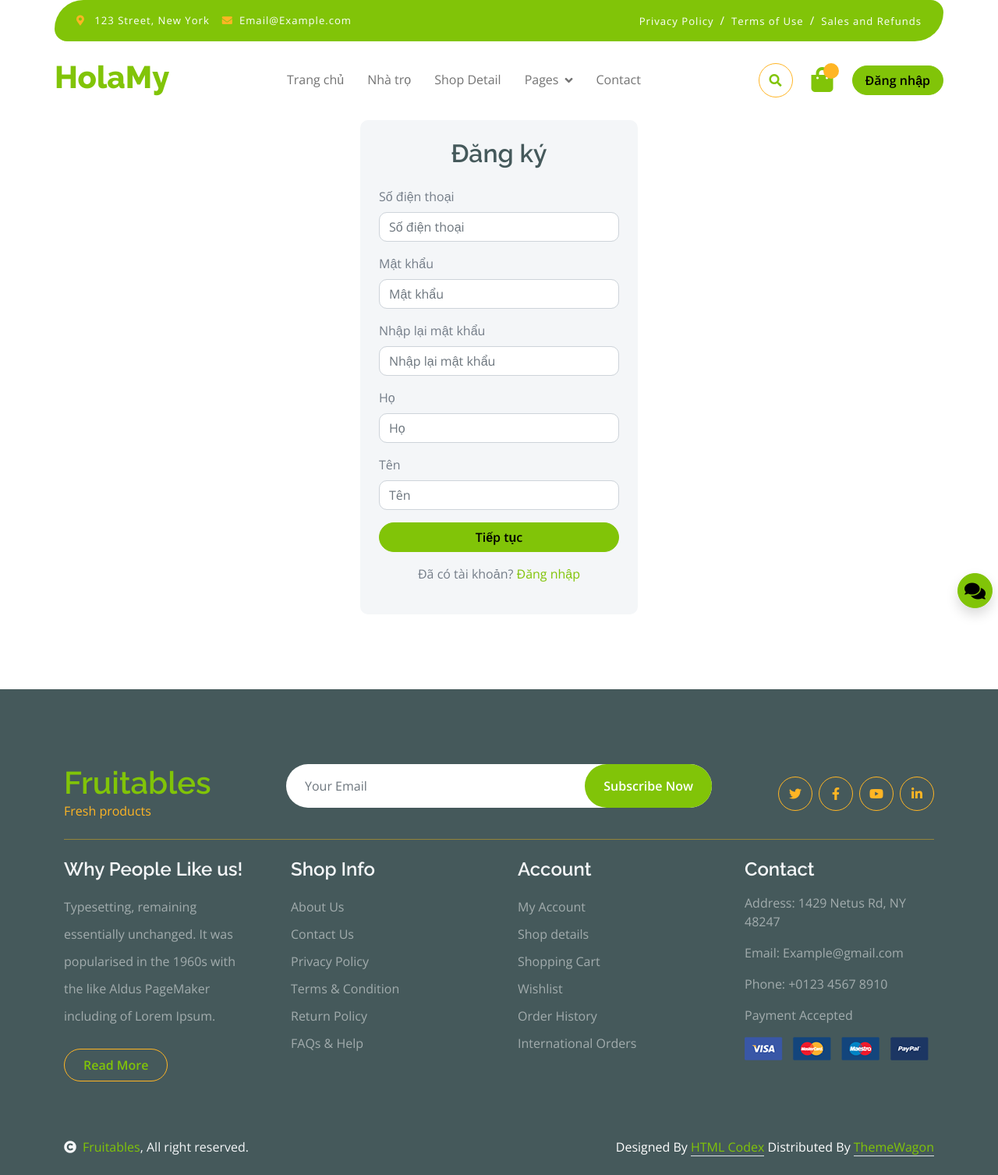
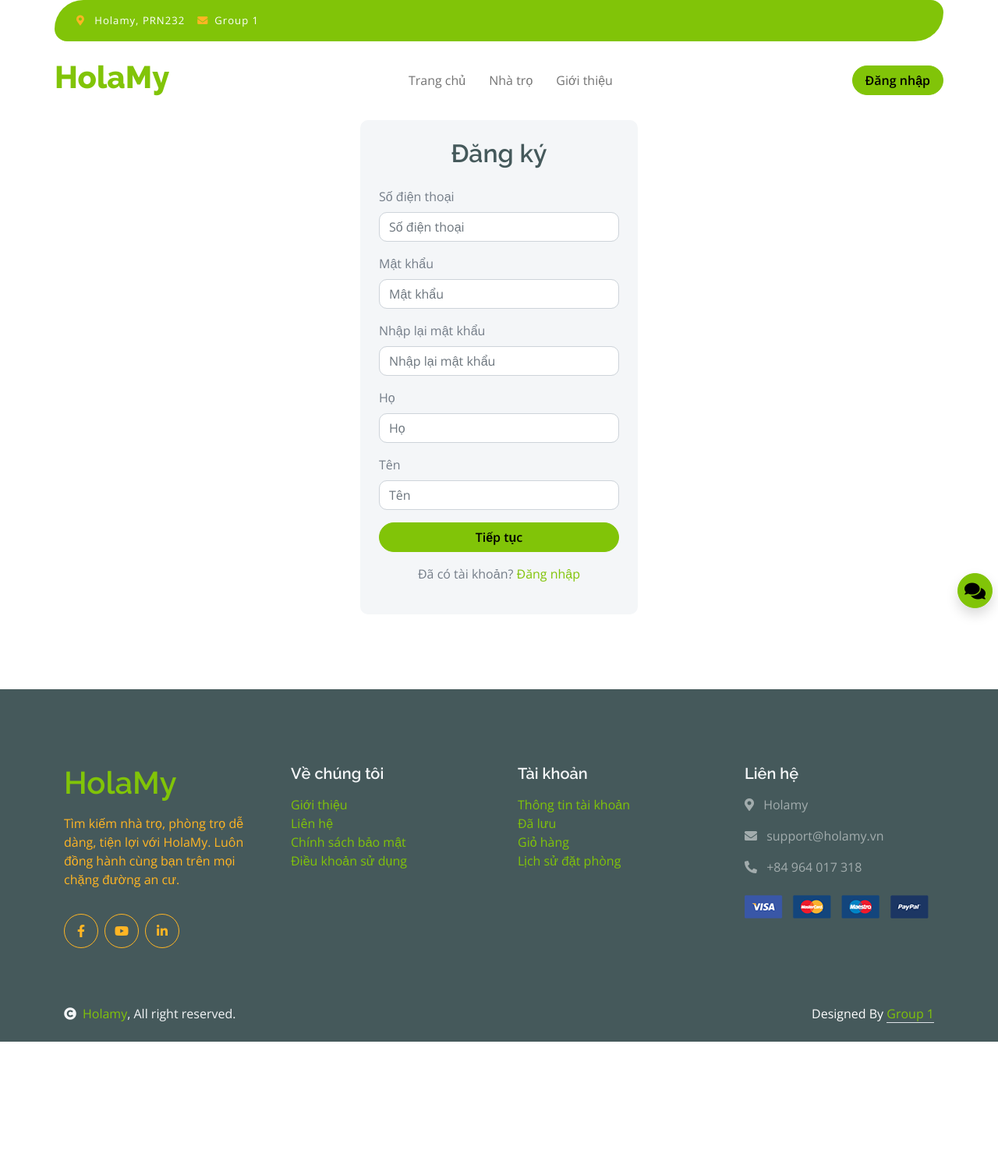
Before and after one commit to Chienvv1508/HolaMyFrontend, an ASP.NET Core app: page /HomePage/Register in a window 1280 px wide. Shown: the whole page at 78% size. After the commit the page ends 1336 px from the top, so only its background shows below. Run offline with ASP.NET Core 8, Linux system fonts and the light colour scheme; some libraries are stand-ins or nearby versions.

Commit message:
layout, homepage, chatbot

```diff
--- a/HolaMyFrontend/Pages/Shared/_Layout.cshtml
+++ b/HolaMyFrontend/Pages/Shared/_Layout.cshtml
@@ -38,14 +38,14 @@
         <div class="container topbar bg-primary d-none d-lg-block">
             <div class="d-flex justify-content-between">
                 <div class="top-info ps-2">
-                    <small class="me-3"><i class="fas fa-map-marker-alt me-2 text-secondary"></i> <a href="#" class="text-white">123 Street, New York</a></small>
-                    <small class="me-3"><i class="fas fa-envelope me-2 text-secondary"></i><a href="#" class="text-white">Email@Example.com</a></small>
+                    <small class="me-3"><i class="fas fa-map-marker-alt me-2 text-secondary"></i> <a href="#" class="text-white">Holamy, PRN232</a></small>
+                    <small class="me-3"><i class="fas fa-envelope me-2 text-secondary"></i><a href="#" class="text-white">Group 1</a></small>
                 </div>
-                <div class="top-link pe-2">
+                @* <div class="top-link pe-2">
                     <a href="#" class="text-white"><small class="text-white mx-2">Privacy Policy</small>/</a>
                     <a href="#" class="text-white"><small class="text-white mx-2">Terms of Use</small>/</a>
                     <a href="#" class="text-white"><small class="text-white ms-2">Sales and Refunds</small></a>
-                </div>
+                </div> *@
             </div>
         </div>
         <!-- Topbar End -->
@@ -59,8 +59,8 @@
                     <div class="navbar-nav mx-auto">
                         <a href="/Homepage" class="nav-item nav-link @(Context.Request.Path == "/Homepage" ? "active" : "")">Trang chủ</a>
                         <a href="/Buildings/BuildingList" class="nav-item nav-link @(Context.Request.Path == "/Buildings/BuildingList" ? "active" : "")">Nhà trọ</a>
-                        <a href="/ShopDetail" class="nav-item nav-link ">Shop Detail</a>
-                        <div class="nav-item dropdown">
+                        <a href="/ShopDetail" class="nav-item nav-link ">Giới thiệu</a>
+                        @* <div class="nav-item dropdown">
                             <a href="#" class="nav-link dropdown-toggle" data-bs-toggle="dropdown">Pages</a>
                             <div class="dropdown-menu m-0 bg-secondary rounded-0">
                                 <a href="/Cart" class="dropdown-item">Cart</a>
@@ -69,14 +69,14 @@
                                 <a href="/Error" class="dropdown-item">404 Page</a>
                             </div>
                         </div>
-                        <a href="/Contact" class="nav-item nav-link">Contact</a>
+                        <a href="/Contact" class="nav-item nav-link">Contact</a> *@
                     </div>
                     <div class="d-flex m-3 me-0">
-                        <button class="btn-search btn border border-secondary btn-md-square rounded-circle bg-white me-4" data-bs-toggle="modal" data-bs-target="#searchModal"><i class="fas fa-search text-primary"></i></button>
+                        @* <button class="btn-search btn border border-secondary btn-md-square rounded-circle bg-white me-4" data-bs-toggle="modal" data-bs-target="#searchModal"><i class="fas fa-search text-primary"></i></button>
                         <a href="/Cart" class="position-relative me-4 my-auto">
                             <i class="fa fa-shopping-bag fa-2x"></i>
                             <span class="position-absolute bg-secondary rounded-circle d-flex align-items-center justify-content-center text-dark px-1" style="top: -5px; left: 15px; height: 20px; min-width: 20px;">@ViewData["CartCount"]</span>
-                        </a>
+                        </a> *@
                         <div id="auth-container" class="my-auto">
                             <a id="login-btn" href="/HomePage/Login" class="btn btn-primary rounded-pill px-3" style="display: none;">Đăng nhập</a>
                             <div id="user-profile" class="dropdown" style="display: none;">
@@ -99,7 +99,7 @@
     </div>
     <!-- Navbar End -->
     <!-- Modal Search Start -->
-    <div class="modal fade" id="searchModal" tabindex="-1" aria-labelledby="exampleModalLabel" aria-hidden="true">
+    @* <div class="modal fade" id="searchModal" tabindex="-1" aria-labelledby="exampleModalLabel" aria-hidden="true">
         <div class="modal-dialog modal-fullscreen">
             <div class="modal-content rounded-0">
                 <div class="modal-header">
@@ -114,91 +114,71 @@
                 </div>
             </div>
         </div>
-    </div>
+    </div> *@
     <!-- Modal Search End -->
     <!-- Main Content -->
     @RenderBody()
 
     <!-- Footer Start -->
+    <!-- Footer Start -->
     <div class="container-fluid bg-dark text-white-50 footer pt-5 mt-5">
         <div class="container py-5">
-            <div class="pb-4 mb-4" style="border-bottom: 1px solid rgba(226, 175, 24, 0.5);">
-                <div class="row g-4">
-                    <div class="col-lg-3">
-                        <a href="#">
-                            <h1 class="text-primary mb-0">Fruitables</h1>
-                            <p class="text-secondary mb-0">Fresh products</p>
-                        </a>
-                    </div>
-                    <div class="col-lg-6">
-                        <div class="position-relative mx-auto">
-                            <input class="form-control border-0 w-100 py-3 px-4 rounded-pill" type="email" placeholder="Your Email">
-                            <button type="submit" class="btn btn-primary border-0 border-secondary py-3 px-4 position-absolute rounded-pill text-white" style="top: 0; right: 0;">Subscribe Now</button>
-                        </div>
-                    </div>
-                    <div class="col-lg-3">
-                        <div class="d-flex justify-content-end pt-3">
-                            <a class="btn btn-outline-secondary me-2 btn-md-square rounded-circle" href=""><i class="fab fa-twitter"></i></a>
-                            <a class="btn btn-outline-secondary me-2 btn-md-square rounded-circle" href=""><i class="fab fa-facebook-f"></i></a>
-                            <a class="btn btn-outline-secondary me-2 btn-md-square rounded-circle" href=""><i class="fab fa-youtube"></i></a>
-                            <a class="btn btn-outline-secondary btn-md-square rounded-circle" href=""><i class="fab fa-linkedin-in"></i></a>
-                        </div>
+            <div class="row g-5">
+                <!-- Logo + mô tả -->
+                <div class="col-lg-3 col-md-6">
+                    <h1 class="text-primary mb-3">HolaMy</h1>
+                    <p class="text-secondary">Tìm kiếm nhà trọ, phòng trọ dễ dàng, tiện lợi với HolaMy. Luôn đồng hành cùng bạn trên mọi chặng đường an cư.</p>
+                    <div class="d-flex pt-3">
+                        <a class="btn btn-outline-secondary me-2 btn-md-square rounded-circle" href="#"><i class="fab fa-facebook-f"></i></a>
+                        <a class="btn btn-outline-secondary me-2 btn-md-square rounded-circle" href="#"><i class="fab fa-youtube"></i></a>
+                        <a class="btn btn-outline-secondary btn-md-square rounded-circle" href="#"><i class="fab fa-linkedin-in"></i></a>
                     </div>
                 </div>
-            </div>
-            <div class="row g-5">
+
+                <!-- Về chúng tôi -->
                 <div class="col-lg-3 col-md-6">
-                    <div class="footer-item">
-                        <h4 class="text-light mb-3">Why People Like us!</h4>
-                        <p class="mb-4">Typesetting, remaining essentially unchanged. It was popularised in the 1960s with the like Aldus PageMaker including of Lorem Ipsum.</p>
-                        <a href="" class="btn border-secondary py-2 px-4 rounded-pill text-primary">Read More</a>
-                    </div>
+                    <h5 class="text-light mb-3">Về chúng tôi</h5>
+                    <ul class="list-unstyled">
+                        <li><a class="btn-link" href="/About">Giới thiệu</a></li>
+                        <li><a class="btn-link" href="/Contact">Liên hệ</a></li>
+                        <li><a class="btn-link" href="#">Chính sách bảo mật</a></li>
+                        <li><a class="btn-link" href="#">Điều khoản sử dụng</a></li>
+                    </ul>
                 </div>
+
+                <!-- Tài khoản -->
                 <div class="col-lg-3 col-md-6">
-                    <div class="d-flex flex-column text-start footer-item">
-                        <h4 class="text-light mb-3">Shop Info</h4>
-                        <a class="btn-link" href="/About">About Us</a>
-                        <a class="btn-link" href="/Contact">Contact Us</a>
-                        <a class="btn-link" href="#">Privacy Policy</a>
-                        <a class="btn-link" href="#">Terms & Condition</a>
-                        <a class="btn-link" href="#">Return Policy</a>
-                        <a class="btn-link" href="#">FAQs & Help</a>
-                    </div>
+                    <h5 class="text-light mb-3">Tài khoản</h5>
+                    <ul class="list-unstyled">
+                        <li><a class="btn-link" href="/Accounts/ViewProfileDetails">Thông tin tài khoản</a></li>
+                        <li><a class="btn-link" href="/Buildings/SavedBuildingList">Đã lưu</a></li>
+                        <li><a class="btn-link" href="/Cart">Giỏ hàng</a></li>
+                        <li><a class="btn-link" href="#">Lịch sử đặt phòng</a></li>
+                    </ul>
                 </div>
+
+                <!-- Liên hệ -->
                 <div class="col-lg-3 col-md-6">
-                    <div class="d-flex flex-column text-start footer-item">
-                        <h4 class="text-light mb-3">Account</h4>
-                        <a class="btn-link" href="/Account">My Account</a>
-                        <a class="btn-link" href="/ShopDetail">Shop details</a>
-                        <a class="btn-link" href="/Cart">Shopping Cart</a>
-                        <a class="btn-link" href="#">Wishlist</a>
-                        <a class="btn-link" href="#">Order History</a>
-                        <a class="btn-link" href="#">International Orders</a>
-                    </div>
-                </div>
-                <div class="col-lg-3 col-md-6">
-                    <div class="footer-item">
-                        <h4 class="text-light mb-3">Contact</h4>
-                        <p>Address: 1429 Netus Rd, NY 48247</p>
-                        <p>Email: Example@gmail.com</p>
-                        <p>Phone: +0123 4567 8910</p>
-                        <p>Payment Accepted</p>
-                        <img src="~/img/payment.png" class="img-fluid" alt="">
-                    </div>
+                    <h5 class="text-light mb-3">Liên hệ</h5>
+                    <p><i class="fas fa-map-marker-alt me-2"></i> Holamy</p>
+                    <p><i class="fas fa-envelope me-2"></i> support@holamy.vn</p>
+                    <p><i class="fas fa-phone-alt me-2"></i> +84 964 017 318</p>
+                    <img src="~/img/payment.png" class="img-fluid mt-2" alt="Các hình thức thanh toán">
                 </div>
             </div>
         </div>
     </div>
+    <!-- Footer End -->
     <!-- Footer End -->
     <!-- Copyright Start -->
     <div class="container-fluid copyright bg-dark py-4">
         <div class="container">
             <div class="row">
                 <div class="col-md-6 text-center text-md-start mb-3 mb-md-0">
-                    <span class="text-light"><a href="#"><i class="fas fa-copyright text-light me-2"></i>Fruitables</a>, All right reserved.</span>
+                    <span class="text-light"><a href="#"><i class="fas fa-copyright text-light me-2"></i>Holamy</a>, All right reserved.</span>
                 </div>
                 <div class="col-md-6 my-auto text-center text-md-end text-white">
-                    Designed By <a class="border-bottom" href="https://htmlcodex.com">HTML Codex</a> Distributed By <a class="border-bottom" href="https://themewagon.com">ThemeWagon</a>
+                    Designed By <a class="border-bottom" href="https://htmlcodex.com">Group 1</a>
                 </div>
             </div>
         </div>
@@ -311,10 +291,23 @@
             window.location.href = '/HomePage/Logout';
         }
 
-        function toggleChat() {
+            function toggleChat() {
             const chatWindow = document.getElementById('chat-window');
             const isOpen = !chatWindow.classList.contains('d-none');
             chatWindow.classList.toggle('d-none', isOpen);
+
+            const chatHistory = JSON.parse(sessionStorage.getItem("chatHistory")) || [];
+
+                if (!isOpen) {
+            const chatHistory = JSON.parse(sessionStorage.getItem("chatHistory")) || [];
+            if (chatHistory.length === 0) {
+                const welcomeMessage = "Xin chào! Mình là HolaBot 👋\nBạn cần tìm phòng ở đâu, giá bao nhiêu? Hỏi mình nhé!";
+                saveMessageToSession("HolaBot", welcomeMessage, false);
+            } else {
+                loadMessagesFromSession();
+            }
+        }
+
             loadMessagesFromSession();
         }
 
```
Also changed, not shown: HolaMyFrontend/Pages/HomePage/Index.cshtml (+17 -12 lines).
